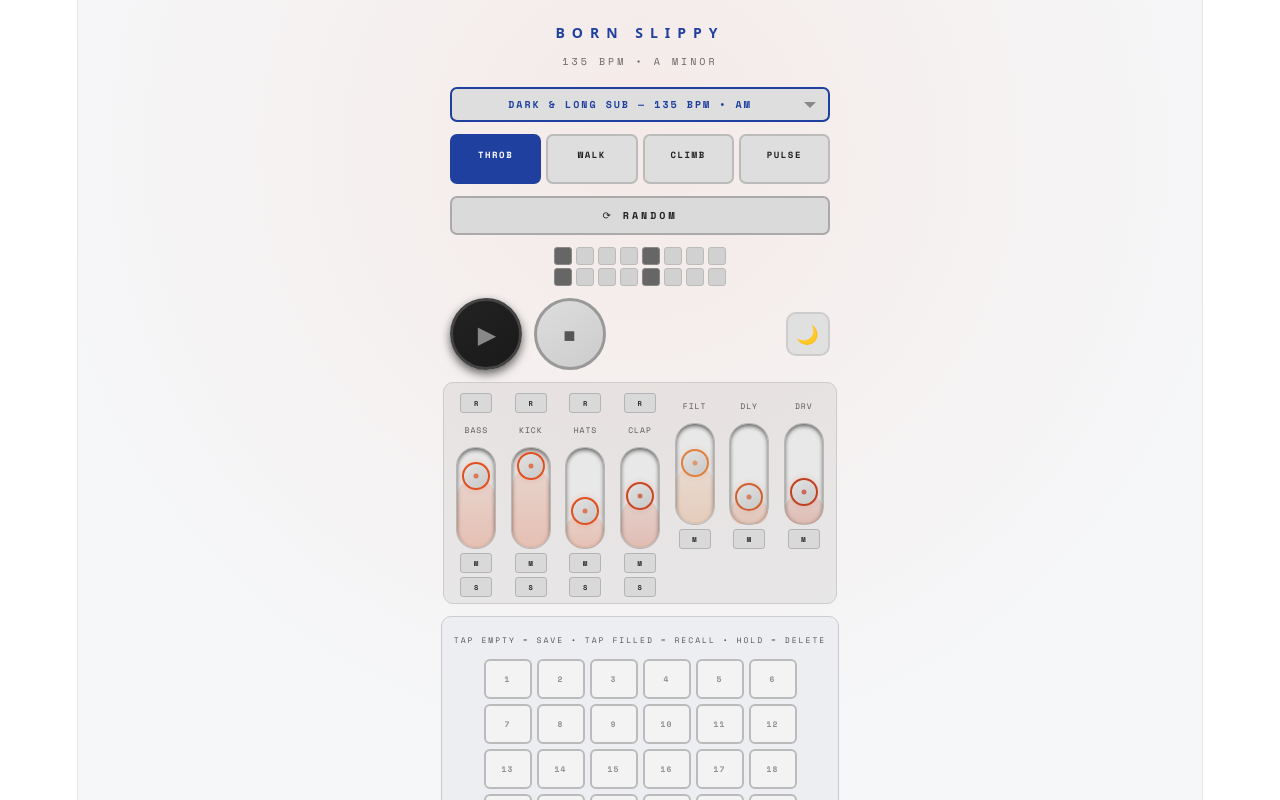
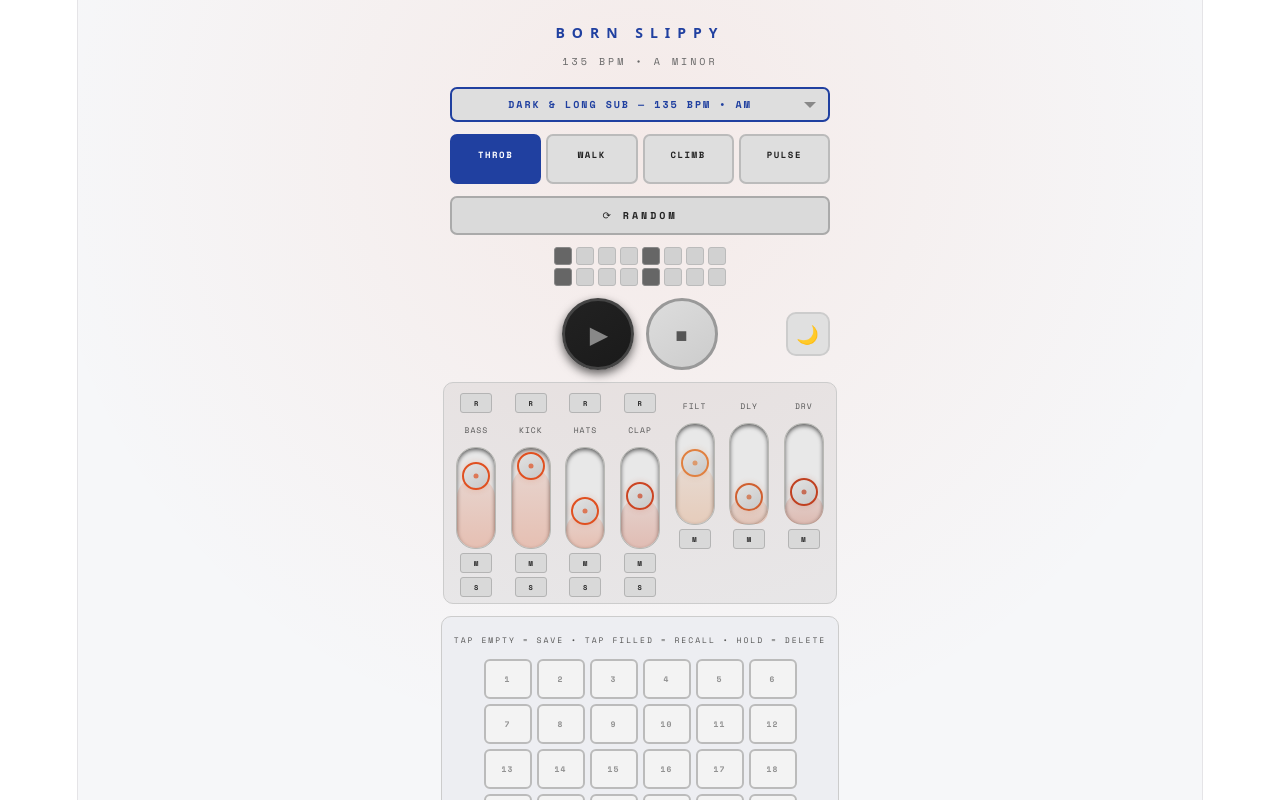
Before and after one commit to mikkels611/born-slippy, a React (Vite) app: page / in a window 1280 px wide. Shown: the top 800 px of the page. Built offline with nearby package versions, Linux system fonts and the light colour scheme.

Commit message:
UI: center Play button on screen, Stop to its right, theme toggle far right

```diff
--- a/src/App.jsx
+++ b/src/App.jsx
@@ -827,7 +827,7 @@
         }}><span style={{fontSize:11}}>↑</span><span>III</span></button>}
       </div>
 
-      <div style={{ display:"flex", alignItems:"center", gap:12, width:"100%", maxWidth:380 }}>
+      <div style={{ display:"flex", alignItems:"center", justifyContent:"center", gap:12, width:"100%", maxWidth:380, position:"relative" }}>
         <button onClick={handlePlayPause} style={{
           ...btn, width:72, height:72, borderRadius:"50%", fontSize:24,
           background:playing?"linear-gradient(145deg, #e05020, #c04018)":"linear-gradient(145deg, #222, #1a1a1a)",
@@ -845,14 +845,13 @@
           userSelect:"none", WebkitUserSelect:"none", flexShrink:0,
         }}>■</button>
 
-        <div style={{flex:1}} />
-
         <button onClick={() => setTheme(theme === 'dark' ? 'light' : 'dark')} style={{
           ...btn, width:44, height:44, borderRadius:10, fontSize:18,
           background:theme==='dark'?'#161616':'#e0e0e0',
           border:`2px solid ${theme==='dark'?'#444':'#ccc'}`,
           color:theme==='dark'?'#ffffff':'#666',
-          display:"flex", alignItems:"center", justifyContent:"center", flexShrink:0,
+          display:"flex", alignItems:"center", justifyContent:"center",
+          position:"absolute", right:0,
         }}>{theme === 'dark' ? '☀' : '🌙'}</button>
       </div>
 
```
